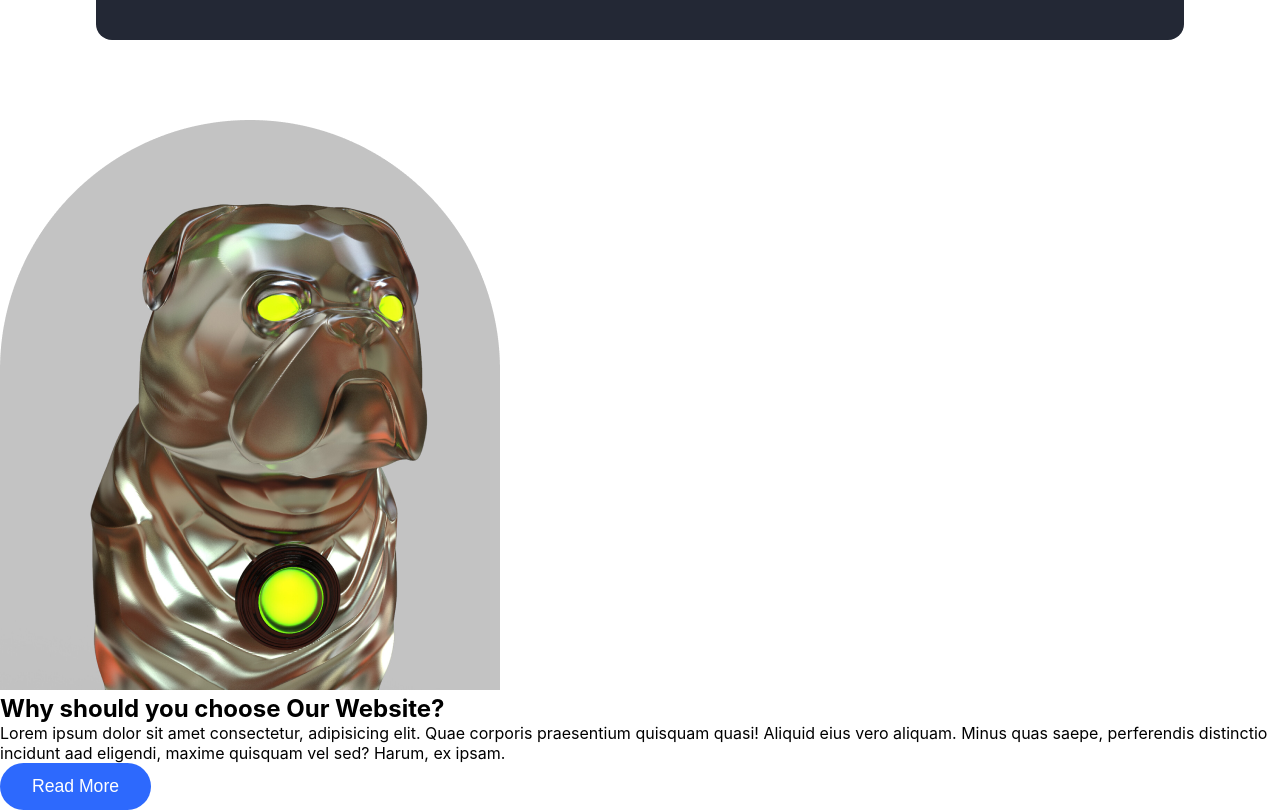
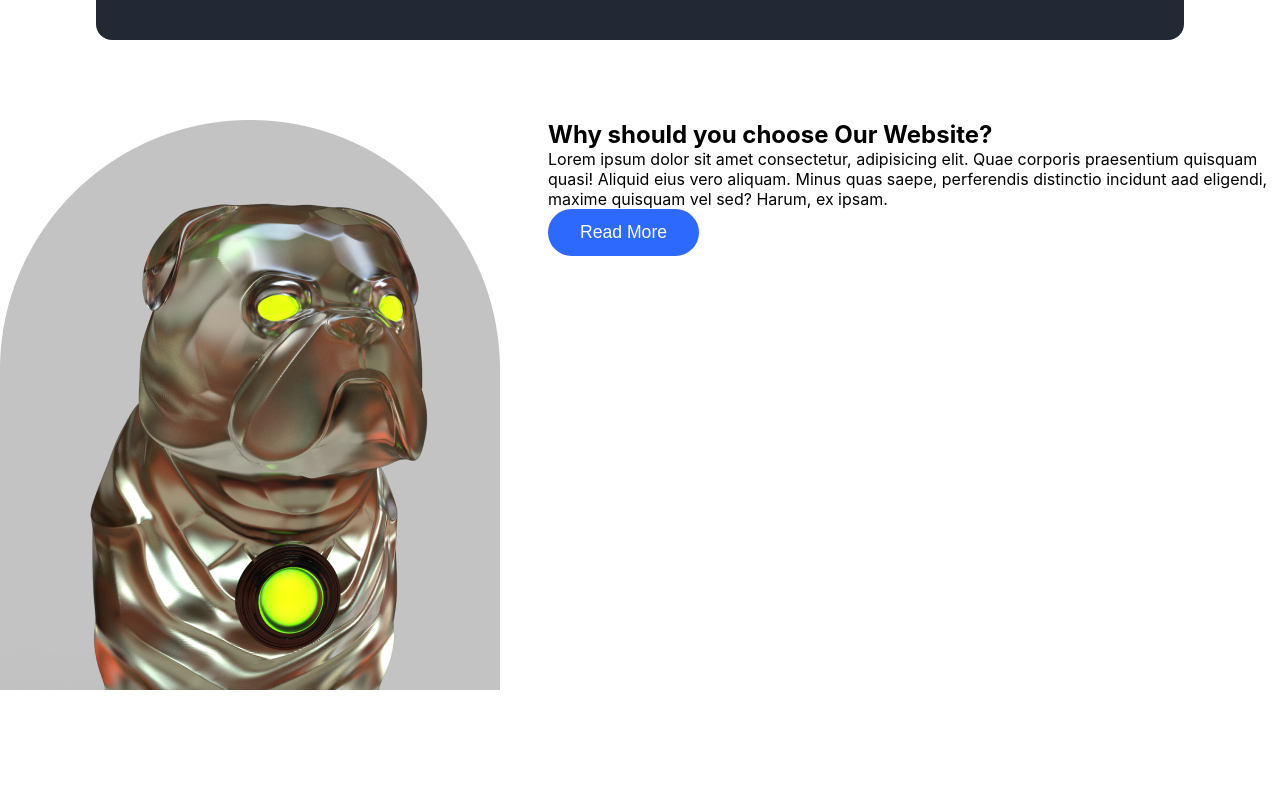
Before and after one commit to gift56/Nftlandingpage, a React (Create React App) app: page / in a window 1280 px wide. Shown: the part 1840-2650 px from the top of the page. After the commit the page ends 2534 px from the top, so only its background shows below. Built offline with nearby package versions, Linux system fonts and the light colour scheme.

Commit message:
stying the section area

```diff
--- a/src/components/Choose.jsx
+++ b/src/components/Choose.jsx
@@ -18,7 +18,7 @@ const Choose = () => {
                     distinctio incidunt aad eligendi, maxime quisquam
                     vel sed? Harum, ex ipsam.
                 </p>
-                <Buttons text="Read More" blue/>
+                <Buttons text="Read More" blue />
             </div>
         </Section>
     )
@@ -26,4 +26,8 @@ const Choose = () => {
 
 export default Choose;
 
-const Section = styled.section``;
+const Section = styled.section`
+     display: flex;
+     justify-content: center;
+     gap: 3rem;
+`;
```
